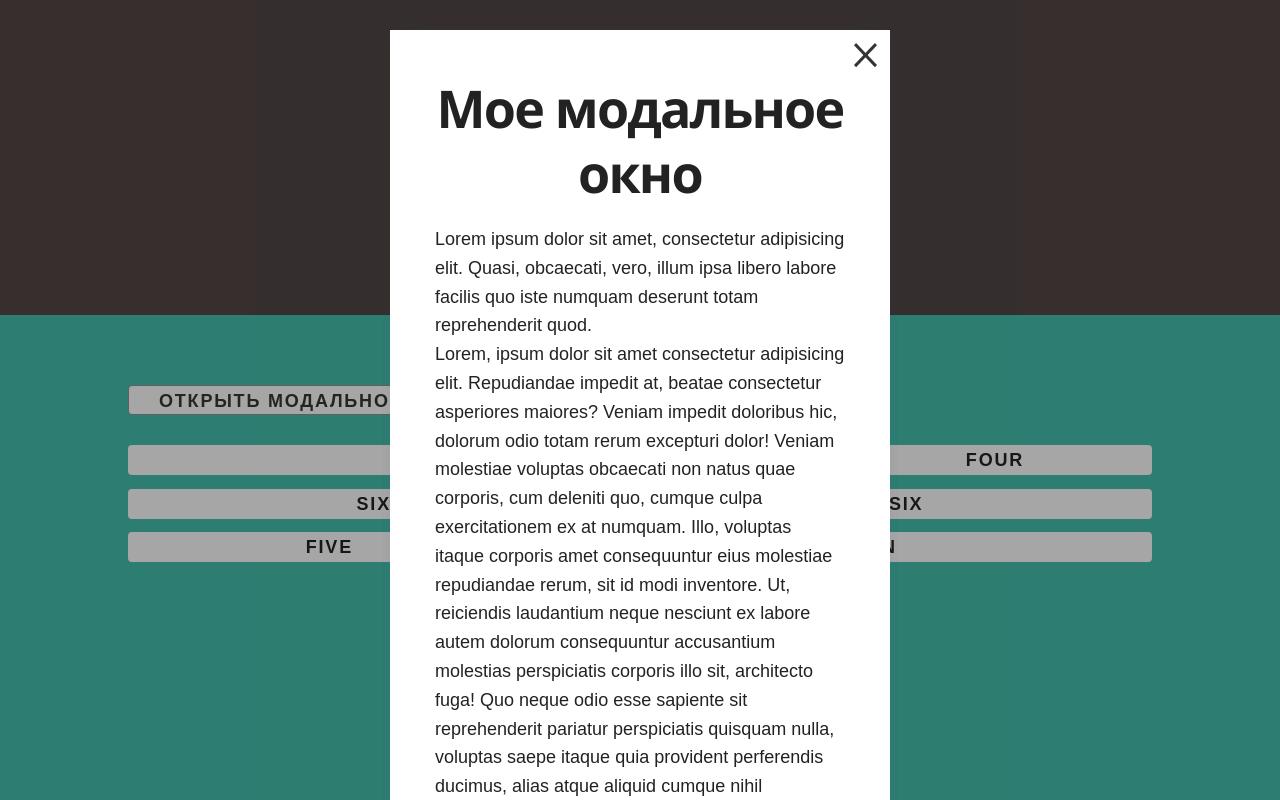
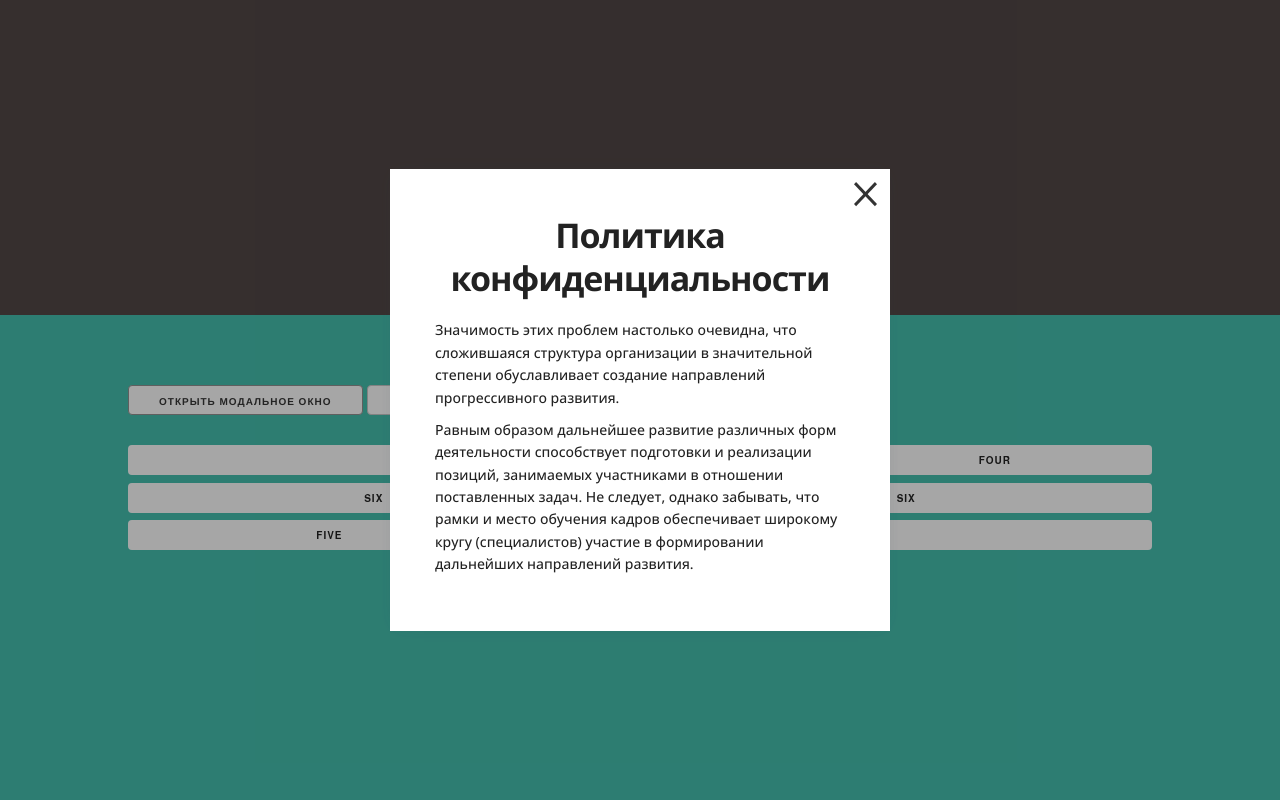
Before and after one commit to AlexxFoexx/ZhuklerAppLayout, a website: page app/index.html in a window 1280 px wide. Both pictures are taken after a click on the button "ОТКРЫТЬ МОДАЛЬНОЕ ОКНО". Shown: the part 485-1285 px from the top of the page. Drawn offline with Linux system fonts and the light colour scheme; files that its build step writes are made by us from their sources; files whose address does not match are found by name.

Commit message:
Changing files as well as SCSS and adding js scripts.

```diff
--- a/app/index.html
+++ b/app/index.html
@@ -5,10 +5,11 @@
   <meta name="viewport" content="width=device-width, initial-scale=1.0">
   <title>Главная страница</title>
   <link rel="shortcut icon" href="./images/favicon.ico" type="image/x-icon">
+  <link rel="stylesheet" href="css/style.min.css">
+  <link rel="stylesheet" href="css/vendor.min.css">
   <link rel="stylesheet" href="../libs/skeleton/normalize.css">
   <link rel="stylesheet" href="../libs/skeleton/skeleton.css">
-  <link rel="stylesheet" href="css/style.min.css">
-  <link rel="stylesheet" href="css/vendor.min.css">
+
 </head>
 <body>
   <header class="header">
@@ -19,6 +20,7 @@
       <div class="container">
         <div class="row">
           <button id="open-modal-btn" class="open-modal__btn">Открыть модальное окно</button>
+          <button id="two-modal-btn" class="open-modal__btn">Открыть 2 модальное окно</button>
         </div>
         <div class="row">
           <div class="eight columns">Eight</div>
@@ -39,6 +41,7 @@
   <footer class="footer">
     <h1 class="footer-title">Заголовок футера</h1>
   </footer>
+
   <div class="modal" id="my-modal">
       <div class="modal__box">
           <button class="modal__close-btn" id="close-my-modal-btn">
@@ -48,18 +51,44 @@
                   <path d="M0 22.0295L20.9091 0.0314368L23 2.23125L2.09091 24.2294L0 22.0295Z" fill="#333333" />
               </svg>
           </button>
-          <h2 class="modal-title">Мое модальное окно</h2>
+          <h2 class="modal-title">Политика конфиденциальности</h2>
 
-          <p>Lorem ipsum dolor sit amet, consectetur adipisicing elit. Quasi, obcaecati, vero, illum ipsa libero labore facilis quo iste numquam deserunt totam reprehenderit quod.</p>
+          <p class="modal-text">Значимость этих проблем настолько очевидна, что сложившаяся структура организации в значительной
+            степени обуславливает создание направлений прогрессивного развития.
+          </p>
 
-          <p>
-              Lorem, ipsum dolor sit amet consectetur adipisicing elit. Repudiandae impedit at, beatae consectetur asperiores maiores? Veniam impedit doloribus hic, dolorum odio totam rerum excepturi dolor! Veniam molestiae voluptas obcaecati non natus quae corporis,
-              cum deleniti quo, cumque culpa exercitationem ex at numquam. Illo, voluptas itaque corporis amet consequuntur eius molestiae repudiandae rerum, sit id modi inventore. Ut, reiciendis laudantium neque nesciunt ex labore autem dolorum consequuntur
-              accusantium molestias perspiciatis corporis illo sit, architecto fuga! Quo neque odio esse sapiente sit reprehenderit pariatur perspiciatis quisquam nulla, voluptas saepe itaque quia provident perferendis ducimus, alias atque aliquid cumque
-              nihil laudantium recusandae suscipit!
+          <p class="modal-text">
+            Равным образом дальнейшее развитие различных форм деятельности способствует подготовки и реализации позиций,
+            занимаемых участниками в отношении поставленных задач. Не следует, однако забывать, что рамки и место обучения
+            кадров обеспечивает широкому кругу (специалистов) участие в формировании дальнейших направлений развития.
           </p>
       </div>
   </div>
+
+  <div class="modal" id="two-modal">
+      <div class="modal__box">
+          <button class="modal__close-btn" id="close-two-modal-btn">
+              <svg width="23" height="25" viewBox="0 0 23 25" fill="none" xmlns="http://www.w3.org/2000/svg">
+                  <path d="M2.09082 0.03125L22.9999 22.0294L20.909 24.2292L-8.73579e-05 2.23106L2.09082 0.03125Z"
+                      fill="#333333" />
+                  <path d="M0 22.0295L20.9091 0.0314368L23 2.23125L2.09091 24.2294L0 22.0295Z" fill="#333333" />
+              </svg>
+          </button>
+          <h2 class="modal-title">Cогласие на обработку персональных данных</h2>
+
+          <p class="modal-text">Значимость этих проблем настолько очевидна, что сложившаяся структура организации в значительной
+            степени обуславливает создание направлений прогрессивного развития.
+          </p>
+
+          <p class="modal-text">
+            Равным образом дальнейшее развитие различных форм деятельности способствует подготовки и реализации позиций,
+            занимаемых участниками в отношении поставленных задач. Не следует, однако забывать, что рамки и место обучения
+            кадров обеспечивает широкому кругу (специалистов) участие в формировании дальнейших направлений развития.
+          </p>
+      </div>
+  </div>
+
+
   <div class="up up-show" id="up-arrow"><div class="up-show__img"></div></div>
   <script src="js/vendor.min.js"></script>
   <script src="js/main.min.js"></script>
--- a/app/js/main.js
+++ b/app/js/main.js
@@ -6,23 +6,21 @@ $(function () {
     });
     $("#up-arrow").click(function(){$("html,body").animate({scrollTop:0}, 800)});
 
+
     // Открыть модальное окно
     document.getElementById("open-modal-btn").addEventListener("click", function() {
         document.getElementById("my-modal").classList.add("open")
     })
-
     // Закрыть модальное окно
     document.getElementById("close-my-modal-btn").addEventListener("click", function() {
         document.getElementById("my-modal").classList.remove("open")
     })
-
     // Закрыть модальное окно при нажатии на Esc
     window.addEventListener('keydown', (e) => {
         if (e.key === "Escape") {
             document.getElementById("my-modal").classList.remove("open")
         }
     });
-
     // Закрыть модальное окно при клике вне его
     document.querySelector("#my-modal .modal__box").addEventListener('click', event => {
         event._isClickWithInModal = true;
@@ -31,4 +29,28 @@ $(function () {
         if (event._isClickWithInModal) return;
         event.currentTarget.classList.remove('open');
     });
+
+
+    // Открыть модальное окно
+    document.getElementById("two-modal-btn").addEventListener("click", function() {
+        document.getElementById("two-modal").classList.add("open")
+    })
+    // Закрыть модальное окно
+    document.getElementById("close-two-modal-btn").addEventListener("click", function() {
+        document.getElementById("two-modal").classList.remove("open")
+    })
+    // Закрыть модальное окно при нажатии на Esc
+    window.addEventListener('keydown', (e) => {
+        if (e.key === "Escape") {
+            document.getElementById("two-modal").classList.remove("open")
+        }
+    });
+    // Закрыть модальное окно при клике вне его
+    document.querySelector("#two-modal .modal__box").addEventListener('click', event => {
+        event._isClickWithInModal = true;
+    });
+    document.getElementById("two-modal").addEventListener('click', event => {
+        if (event._isClickWithInModal) return;
+        event.currentTarget.classList.remove('open');
+    });
 });
--- a/app/scss/common/_fonts.scss
+++ b/app/scss/common/_fonts.scss
@@ -1,8 +1,9 @@
-/* Миксины для шрифтов */
+// Миксины для шрифтов
 @import "./mixins.scss";
 
-/* Шрифты */
-/* Шрифт NoahText-Medium*/
+// Шрифты
+
+// Шрифт OpenSans-Bold
 @font-face {
     font-family: "OpenSans-Bold";
 	src: local("OpenSans-Bold"),
@@ -11,10 +12,11 @@
         url("../../fonts/OpenSans-Bold/OpenSans-Bold.svg"),
 		url("../../fonts/OpenSans-Bold/OpenSans-Bold.woff2") format("woff2"),
 		url("../../fonts/OpenSans-Bold/OpenSans-Bold.woff") format("woff");
-        font-weight: 400 ;
+        font-weight: 600 ;
         font-style: normal;
 }
 
+// Шрифт OpenSans-Medium
 @font-face {
     font-family: "OpenSans-Medium";
 	src: local("OpenSans-Medium"),
@@ -27,7 +29,7 @@
     font-style: normal;
 }
 
-/* Шрифт NoahText-Regular*/
+// Шрифт OpenSans-Regular
 @font-face {
     font-family: "OpenSans-Regular";
 	src: local("OpenSans-Regular"),
@@ -40,7 +42,7 @@
     font-style: normal;
 }
 
-/* Шрифт NoahText-Light*/
+// Шрифт OpenSans-Light
 @font-face {
     font-family: "OpenSans-Light";
 	src: local("OpenSans-Light"),
--- /dev/null
+++ b/app/scss/common/_main.scss
@@ -0,0 +1,25 @@
+
+html,
+body {
+	height: 100%;
+	font-family: $font-family;
+	font-weight: 400;
+	font-size: $font-size;
+	font-style: normal;
+}
+
+.wrapper {
+	display: flex;
+	flex-direction: column;
+	min-height: 100%;
+}
+
+.main {
+	display: flex;
+	flex: 1 0 auto;
+	justify-content: center;
+	padding: 40px 0px;
+}
+
+// Подключение кнопки вверх
+@import '../components/up.scss';
--- a/app/scss/common/_mixins.scss
+++ b/app/scss/common/_mixins.scss
@@ -6,18 +6,17 @@
     color: $color;
 }
 
-// !Подключение рарных форматов шрифтов
-@mixin webfont($family,$file,$font-style: normal,$font-weight: 700) {
-    @font-face {
-        font-family: $family;
-        font-display: swap;
-        src: url($file + ".woff2") format("woff2");
-        src: url($file + ".eot?#iefix") format("embedded-opentype");
-        src: url($file + ".woff") format("woff");
-        src: url($file + ".ttf") format("ttf");
-        src: url($file + ".svg") format("svg");
-        src: url($file + ".eot") format("eot");
-        font-weight: $font-weight;
-        font-style: $font-style;
-    }
-};
+// !Центрирование элемента
+@mixin center-elements($center) {
+    display: flex;
+    justify-content: center;
+    align-items: center;
+}
+
+// !Быстрое создание flex контейнера
+@mixin flex-container($flex-direction, $justify-content, $align-items) {
+    display: flex;
+    flex-direction: $flex-direction;
+    justify-content: $justify-content;
+    align-items: $align-items;
+  }
--- a/app/scss/common/_modal-form.scss
+++ b/app/scss/common/_modal-form.scss
@@ -1,3 +1,7 @@
+// Подключение переменных
+@import './vars';
+
+// Модальное окно
 .modal {
     position: fixed;
     left: 0;
@@ -17,10 +21,18 @@
 
 .modal-title {
     margin-bottom: 20px;
-    font-family: "OpenSans-Bold";
-    font-size: 52px;
+    font-family: "OpenSans-Bold", sans-serif;
+    font-size: 34px;
     text-align: center;
+    word-break: break-word;
+}
 
+.modal-text {
+    margin-bottom: 10px;
+    font-family: "OpenSans-Medium", sans-serif;
+    font-size: 14px;
+    text-align: start;
+    word-break: break-word;
 }
 
 .modal__box {
@@ -29,7 +41,7 @@
     padding: 45px;
     z-index: 1;
     margin: 30px 15px;
-    background-color: white;
+    background-color: $color;
     box-shadow: 0px 0px 17px -7px rgba(34, 60, 80, 0.2);
     transform: scale(0);
     transition: transform .8s;
@@ -50,11 +62,11 @@
 }
 
 .modal__close-btn:hover svg path {
-    fill: blue;
+    fill: #0000ff;
 }
 
 .modal__close-btn:active svg path {
-    fill: rgb(186, 53, 0);
+    fill: rgb(0, 28, 186);
 }
 
 .modal.open {
@@ -76,5 +88,5 @@
     line-height: 30px;
     font-weight: 600;
     letter-spacing: .1rem;
-    background: #eee;
+    background: #eeeeee;
 }
--- a/app/scss/common/_vars.scss
+++ b/app/scss/common/_vars.scss
@@ -1,11 +1,14 @@
-/* Цвет шрифта по умолчанию */
-$base-color: #ffffff;
+// Цвет шрифта по умолчанию
+$color: #ffffff;
 
-/* Семейство шрифта по умолчанию */
-$base-font-family: "OpenSans-Regular", sans-serif;
+// Семейство шрифта по умолчанию
+$font-family: "OpenSans-Regular", sans-serif;
+$font-family-bold: "OpenSans-Bold", sans-serif;
+$font-family-medium: "OpenSans-Medium", sans-serif;
+$font-family-light: "OpenSans-Light", sans-serif;
 
-/* Толщина шрифта по умолчанию */
-$base-font-weight: 400;
+// Толщина шрифта по умолчанию
+$font-weight: 400;
 
-/* Размер шрифта по умолчанию */
-$base-font-size: 18px;
+// Размер шрифта по умолчанию
+$font-size: 18px;
--- a/app/scss/components/footer/index.scss
+++ /dev/null
@@ -1,2 +0,0 @@
-@import './footer.scss';
-@import './footer-media.scss';
--- a/app/scss/components/header/index.scss
+++ /dev/null
@@ -1,2 +0,0 @@
-@import './header.scss';
-@import './header-media.scss';
--- a/app/scss/common/_global.scss
+++ b/app/scss/components/up.scss
@@ -1,26 +1,3 @@
-
-html,
-body {
-	height: 100%;
-	font-family: $base-font-family;
-	font-weight: 400;
-	font-size: $base-font-size;
-	font-style: normal;
-}
-
-.wrapper {
-	display: flex;
-	flex-direction: column;
-	min-height: 100%;
-}
-
-.main {
-	display: flex;
-	flex: 1 0 auto;
-	justify-content: center;
-	padding: 40px 0px;
-}
-
 // Кнопка наверх
 .up {
     position: fixed;
@@ -33,7 +10,7 @@ body {
     justify-content: center;
     align-items: center;
     border-radius: 50%;
-    background-color: #4d4342;
+    background-color: #0000ff;
     &-show__img {
         position: relative;
         top: 4px;
@@ -42,7 +19,7 @@ body {
         display: flex;
         align-items: center;
         background-color: #fff;
-        mask-image: url("../images/svg/up.svg");
+        mask-image: url("../../images/svg/up.svg");
         mask-repeat: no-repeat;
         transition: all .25s ease;
         opacity: 1;
--- a/app/scss/style.scss
+++ b/app/scss/style.scss
@@ -3,29 +3,29 @@ Author: Name
 Name project: Name-p
 */
 
-// Подключение переменных */
+// Подключение переменных
 @import './common/vars';
 
-/* Подключение миксинов */
+// Подключение миксинов
 @import './common/mixins';
 
-/* Подключение шрифтов */
+// Подключение шрифтов
 @import './common/fonts';
 
-/* Обнуление */
+// Обнуление
 @import './common/reset';
 
-/* Подключение библеотек */
+// Подключение библеотек
 @import './common/libs';
 
-/* Основной стиль */
-@import './common/global';
+// Основной стиль
+@import './common/main';
 
-/* БЄМ блоки и прочее... */
-@import './components/header/index.scss';
-@import './components/footer/index.scss';
+// БЄМ блоки и прочее...
+@import './components/header.scss';
+@import './components/footer.scss';
 
-/** MediaQueries сайта */
+// MediaQueries сайта
 @import './common/media';
 
 @import './common/modal-form';
--- a/gulpfile.js
+++ b/gulpfile.js
@@ -65,7 +65,7 @@ function images() {
 }
 
 function svgConf() {
-  return src('app/images/*.svg')
+  return src('app/images/**/*.svg')
   .pipe(svgSprite())
   .pipe(size())
   .pipe(dest('app/images/'))
```
Also changed, not shown: app/scss/common/_media.scss (+5 -5 lines), app/scss/components/footer.scss (renamed from app/scss/components/header/header.scss, +7 -5 lines), app/scss/components/header.scss (renamed from app/scss/components/footer/footer.scss, +6 -6 lines), app/css/style.min.css, app/js/main.min.js, app/scss/components/footer/footer-media.scss (deleted), app/scss/components/header/header-media.scss (deleted), 1 other file.
